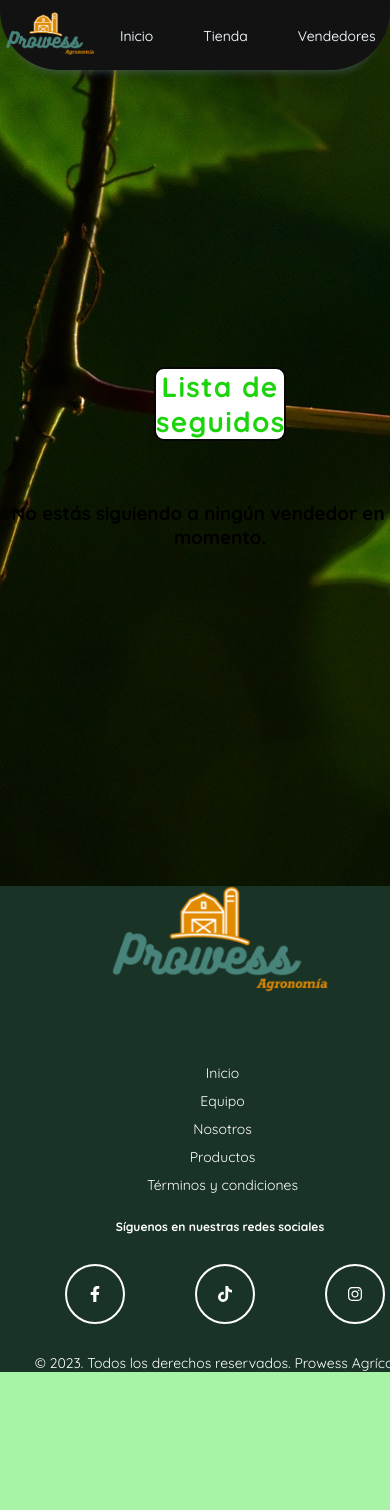
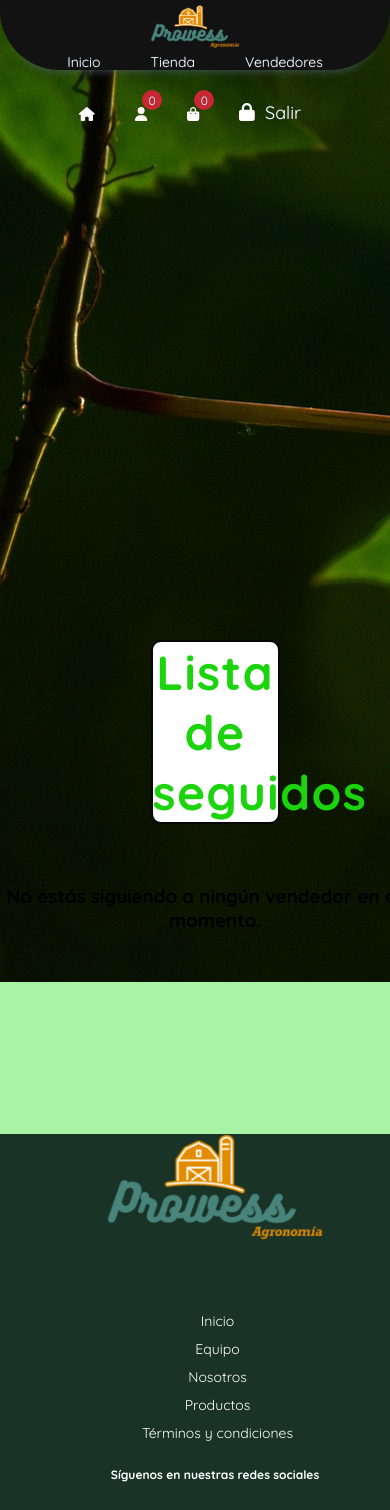
Before and after one commit to alissoncaiza/prowessAGR---Node-js, a React (Create React App) app in the folder frontend/: page /follow in a window 390 px wide. Shown: the top 1510 px of the page. Before the commit the page ends 1372 px from the top, so only its background shows below. Built offline with nearby package versions, Linux system fonts and the light colour scheme; sample sign-in values are in the browser's storage.

Commit message:
first commit

```diff
--- a/frontend/src/pages/sellers/sellers.css
+++ b/frontend/src/pages/sellers/sellers.css
@@ -7,6 +7,17 @@
         .mainCont{
             display: inline-block;
         }
+    }
+    @media screen and (max-width: 414px){
+        .mainCont{
+        height: 360px;
+        width: 700px;
+        left:-190px;
+        top:80px;
+        display: flex;
+        }
+
+
     }
 
 .ctn-sellers {
@@ -90,6 +101,7 @@
     align-items: center;
     gap: 0.5em;
 }
+
 
 .sell-fill-group .body {
     color: #464853;
@@ -218,8 +230,9 @@
     border-bottom: solid 1px #ccc;
     padding: 1rem;
     outline: none;
-    width: 700px;
+    width: 800px;
     height: 50px;
+    top:35px;
     border: solid 3px;
     font-size: 20pt;
     float: left;
@@ -231,6 +244,32 @@
     border-radius: 10px;
     border-color: black;
     margin-bottom: 3rem;
+}
+@media screen and (max-width: 414px){
+    #Buscador {
+
+        background: url(https://icones.pro/wp-content/uploads/2021/06/icone-loupe-noir.png) no-repeat 10px 10px;
+        background-size: 24px;
+        border: transparent;
+        border-bottom: solid 1px #ccc;
+        padding: 1rem;
+        outline: none;
+        width: 300px;
+        height: 50px;
+        left: -180px;
+        top:100px;
+        border: solid 3px;
+        font-size: 20pt;
+        float: left;
+        color: #000000;
+        font-style: bold;
+        padding-left: 45px;
+        -webkit-border-radius: 5px;
+        -moz-border-radius: 5px;
+        border-radius: 10px;
+        border-color: black;
+        margin-bottom: 3rem;
+    }
 }
 
 
@@ -253,10 +292,17 @@
     border-radius: 25px;
 }
 
+
 /*tarjeta completa*/
 .card:hover {
     height: 22rem;
     width: 35rem;
+}
+@media screen and (max-width: 414px){
+    .card:hover {
+        height: 22rem;
+        width: 23rem;
+    }
 }
 
 .card:hover .cta-container {
@@ -274,7 +320,7 @@
 }
 
 .transition {
-    transition: .8s cubic-bezier(.3, 0, 0, 1.3)
+    transition: .8s cubic-bezier(.3, 0, 0, 1.3);
 }
 /*tabla completa*/
 .card:hover .data-vendor {
@@ -284,13 +330,14 @@
 }
 
 .card:hover .data-vendor small {
-    color: rgb(71, 254, 144)
+    color: rgb(71, 254, 144);
 }
 /*tabla completa*/
 .card:hover .member {
     margin-left: 10px;
     margin-top: 280px; /*desde*/
     text-decoration: underline;
+
 
 }
 /*tabla inicial imagen*/
@@ -314,7 +361,7 @@
     width: 15rem;
     border-radius: 25px;
 }
-
+/*nombre de las tarjetas*/
 .data-vendor {
     color: rgb(0, 0, 0);
     font-family: 'Raleway', sans-serif;
@@ -369,7 +416,92 @@
         align-items: center;
     }
 }
+@media screen and (max-width: 820px){
+    .follow-title{
+        font-size: 20px;
+        margin-top: 40rem;
+        font-size: 3rem;
+    }
+    .footer-container{
+        position: absolute;
+    }
+    .header-menu{
+        display: flex;
+        flex-wrap: wrap;
+        justify-content: center;
+        align-items: center;
+    }
+}
+@media screen and (max-width: 768px){
+    .follow-title{
+        font-size: 20px;
+        margin-top: 40rem;
+        font-size: 3rem;
 
+    }
+    .footer-container{
+        height: 180px;
+        width: 780px;
+        top: -55px;
+        position:relative;
+    }
+    .header-menu{
+        display: flex;
+        flex-wrap: wrap;
+        justify-content: center;
+        align-items: center;
+    }
+}
+@media screen and (max-width: 414px) {
+    .follow-title{
+        font-size: 20px;
+        margin-top: 40rem;
+        font-size: 3rem;
+    }
+    .footer-container{
+        height: 590px;
+        width: 430px;
+        top: 100px;
+        position:relative;
+    }
+    .header-menu{
+        display: flex;
+        flex-wrap: wrap;
+        justify-content: center;
+        align-items: center;
+    }
+}
+
+@media screen and (max-width: 415px) {
+    .wrapper-info{
+        border-left: thick solid #000;
+        /*border-right: thick solid #000;*/
+        margin-left: 270px;
+        margin-top: 30px;
+        position: absolute;
+    }
+
+    h3.m_mail {
+        color: rgba(18, 4, 101, 0.6);
+        font-style: bold;
+        font-family: 'Raleway', sans-serif;
+        left: 10px;
+      }
+
+    h3.a_address{
+        text-align: center;
+        color: rgba(18, 4, 101, 0.6);
+        font-style: bold;
+        font-family: 'Raleway', sans-serif;
+    }
+
+    h3.p_phone{
+        text-align: center;
+        color: rgba(18, 4, 101, 0.6);
+        font-style: bold;
+        font-family: 'Raleway', sans-serif;
+    }
+}
 .wrapper-info{
     border-left: thick solid #000;
     /*border-right: thick solid #000;*/
```
